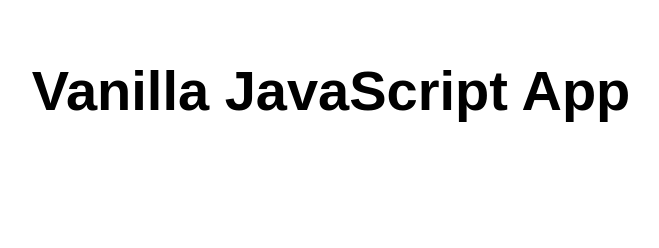
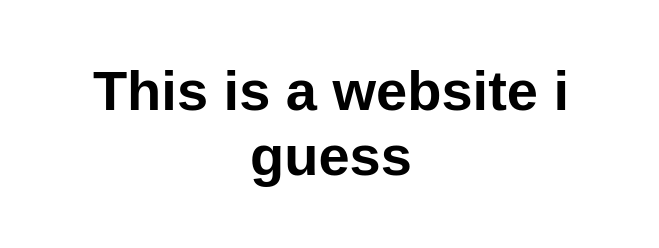
Before and after one commit to PythonNewt/my-first-static-web-app, a website: page src/index.html in a window 1280 px wide. Shown: the whole page, without its empty margins (309-968 px from the left). Drawn offline with Linux system fonts and the light colour scheme.

Commit message:
Update index.html
new site

```diff
--- a/src/index.html
+++ b/src/index.html
@@ -10,7 +10,7 @@
 
 <body>
   <main>
-    <h1>Vanilla JavaScript App</h1>
+    <h1>This is a website i guess</h1>
   </main>
 </body>
 
```
